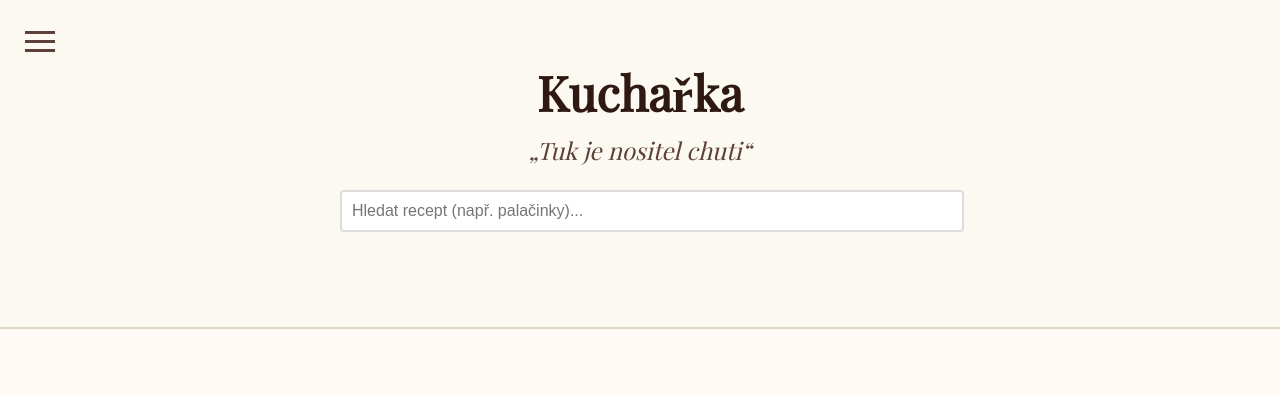
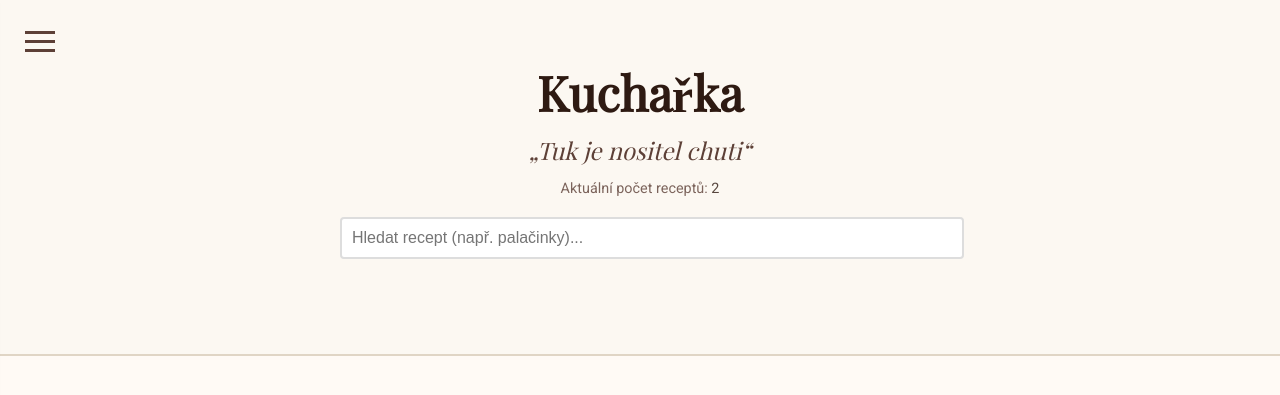
Before and after one commit to M4thys02/Cookbook, a Jekyll site: the page built from index.html, in a window 1280 px wide. Shown: the top 395 px of the page. Built offline with Jekyll 4.4.1, drawn with Linux system fonts in a browser that asks for light colours; some web fonts are replaced.

Commit message:
added recipes counter to mainpage

```diff
--- a/css/main.css
+++ b/css/main.css
@@ -26,6 +26,19 @@ h1 {
     font-size: 1.5rem;
     color: #5d4037;
     margin-top: 10px;
+}
+
+.recipe-count {
+    font-family: 'Roboto', sans-serif;
+    font-size: 0.9rem;
+    color: #5d4037;
+    margin-top: -10px;
+    opacity: 0.8;
+}
+
+.recipe-count strong {
+    color: #2e1a12;
+    font-weight: 400;
 }
 
 /*Search-bar*/
--- a/index.html
+++ b/index.html
@@ -24,6 +24,7 @@ layout: none
     </div>
     <h1>Kuchařka</h1>
     <p class="quote">„Tuk je nositel chuti“</p>
+    <p class="recipe-count">Aktuální počet receptů: <strong>{{ site.html_pages | size }}</strong></p>
 
     <section class="search-container">
         <input type="text" id="recipe-search" placeholder="Hledat recept (např. palačinky)...">
```
